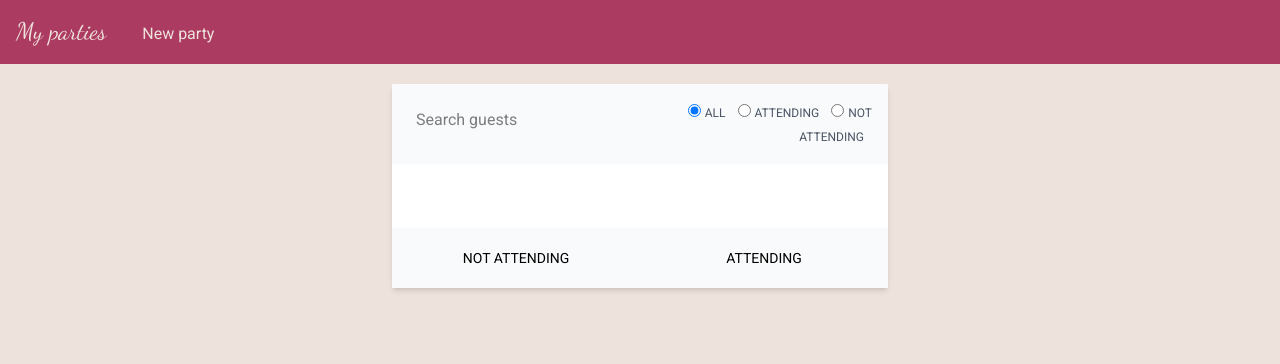
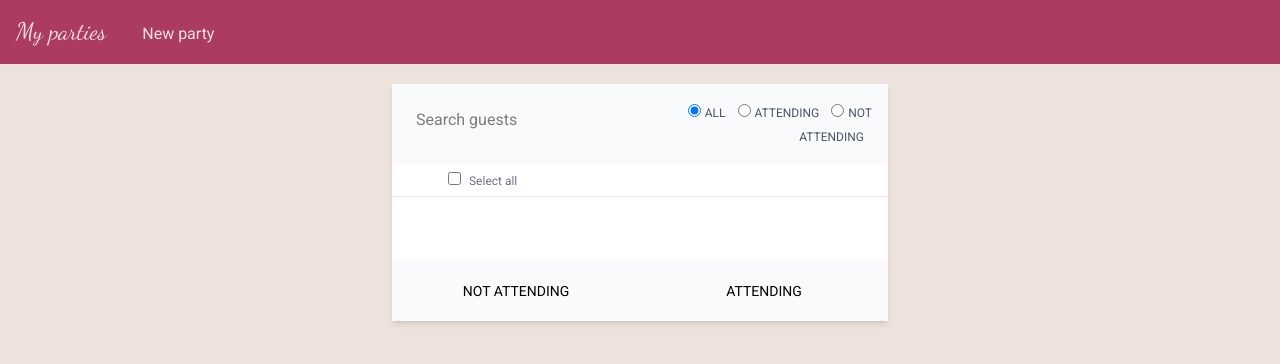
Before and after one commit to brownviper/party-organiser, a FastAPI app: template party_app/templates/guest_list/page_guest_list.html in a window 1280 px wide. Shown: the top 364 px of the page. Run offline with FastAPI, Linux system fonts and the light colour scheme; the template is opened without the code that fills it, so the values that code supplies are empty.

Commit message:
added select all radio button to the guest list page (#18)

```diff
--- a/party_app/static/css/output.css
+++ b/party_app/static/css/output.css
@@ -9,6 +9,8 @@
     --color-green-800: oklch(0.448 0.119 151.328);
     --color-sky-200: oklch(0.901 0.058 230.902);
     --color-gray-50: oklch(0.985 0.002 247.839);
+    --color-gray-200: oklch(0.928 0.006 264.531);
+    --color-gray-400: oklch(0.707 0.022 261.325);
     --color-gray-500: oklch(0.551 0.027 264.364);
     --color-gray-600: oklch(0.446 0.03 256.802);
     --color-gray-700: oklch(0.373 0.034 259.733);
@@ -323,14 +325,8 @@
   .w-4 {
     width: calc(var(--spacing) * 4);
   }
-  .w-\[4h0px\] {
-    width: 4h0px;
-  }
   .w-\[40px\] {
     width: 40px;
-  }
-  .w-\[60px\] {
-    width: 60px;
   }
   .w-full {
     width: 100%;
@@ -394,11 +390,21 @@
     border-style: var(--tw-border-style);
     border-width: 2px;
   }
+  .border-b {
+    border-bottom-style: var(--tw-border-style);
+    border-bottom-width: 1px;
+  }
   .border-custom-blue {
     border-color: var(--color-custom-blue);
   }
   .border-custom-red {
     border-color: var(--color-custom-red);
+  }
+  .border-gray-400 {
+    border-color: var(--color-gray-400);
+  }
+  .border-b-gray-200 {
+    border-bottom-color: var(--color-gray-200);
   }
   .bg-custom-blue {
     background-color: var(--color-custom-blue);
@@ -423,6 +429,9 @@
   }
   .bg-white {
     background-color: var(--color-white);
+  }
+  .p-1 {
+    padding: calc(var(--spacing) * 1);
   }
   .p-2 {
     padding: calc(var(--spacing) * 2);
@@ -472,6 +481,9 @@
   .pr-2 {
     padding-right: calc(var(--spacing) * 2);
   }
+  .pl-14 {
+    padding-left: calc(var(--spacing) * 14);
+  }
   .text-center {
     text-align: center;
   }
@@ -505,9 +517,6 @@
   }
   .text-\[15px\] {
     font-size: 15px;
-  }
-  .text-\[20px\] {
-    font-size: 20px;
   }
   .leading-tight {
     --tw-leading: var(--leading-tight);
--- a/party_app/templates/guest_list/page_guest_list.html
+++ b/party_app/templates/guest_list/page_guest_list.html
@@ -5,11 +5,20 @@
 
         {% include 'guest_list/partial_guest_filter.html' %}
 
-        <form class="table text-left text-gray-500 table-fixed min-w-fit p-8" id="guest-form">
-            <div class="table-row-group" id="guests">
-                {% include 'guest_list/partial_guest_list.html' %}
+        <div x-data="{ selected_all: false }">
+            <div class="pl-14 py-1 text-gray-500 border-b-gray-200 border-b">
+                <input type="checkbox" x-model="selected_all" class="border-gray-400">
+                <span class="p-1 text-xs"
+                    x-text="selected_all ? 'Unselect all' : 'Select all'"
+                ></span>
             </div>
-        </form>
+
+            <form class="table text-left text-gray-500 table-fixed min-w-fit p-8" id="guest-form">
+                <div class="table-row-group" id="guests">
+                    {% include 'guest_list/partial_guest_list.html' %}
+                </div>
+            </form>
+        </div>
 
         <div class="bg-gray-50 grid grid-cols-2"
              hx-include="#guests"
--- a/party_app/templates/guest_list/partial_guest_list.html
+++ b/party_app/templates/guest_list/partial_guest_list.html
@@ -1,7 +1,11 @@
 {% for guest in guests %}
 <div class="table-row">
     <div class="table-cell py-4 px-6 w-4">
-        <input type='checkbox' value="{{ guest.uuid }}" name="guest_ids">
+        <input type='checkbox'
+                   value="{{ guest.uuid }}"
+                   name="guest_ids"
+                   x-bind:checked="selected_all"
+            >
     </div>
     <div class="table-cell py-4 px-4 text-left">
         {{ guest.name }}
```
